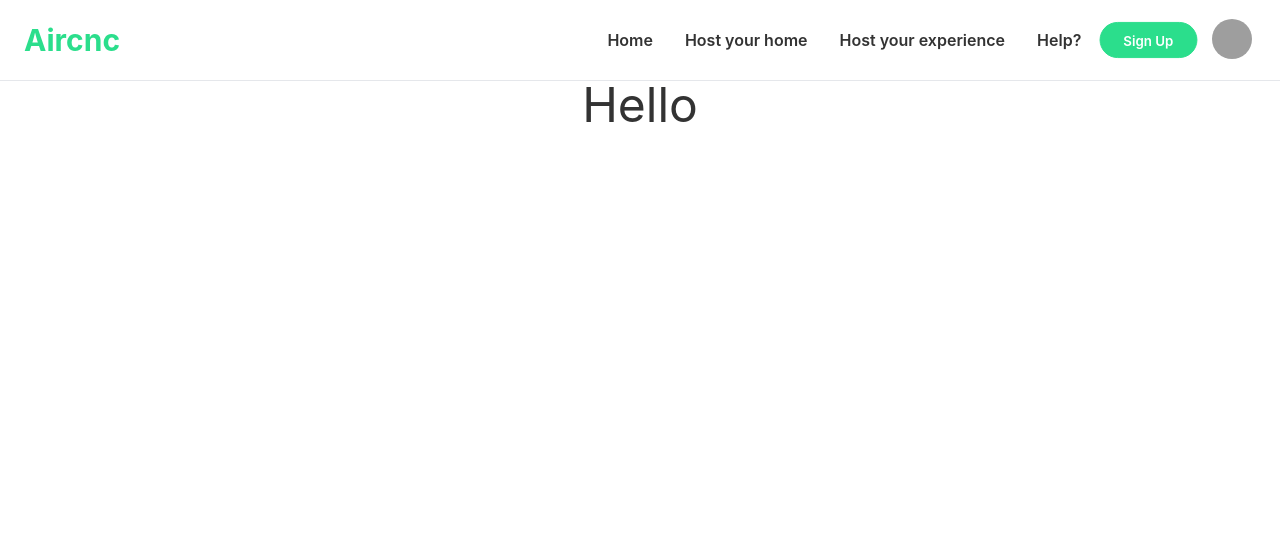
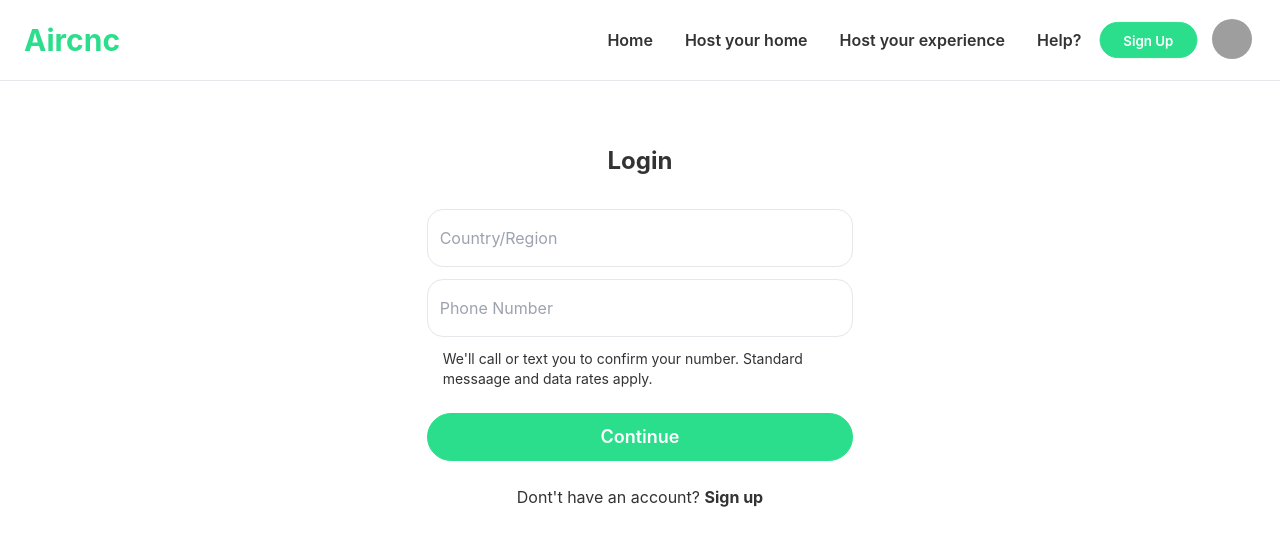
Before and after one commit to CodeWithShamim/air-cnc, a React (Create React App) app: page /login in a window 1280 px wide. Shown: the top 546 px of the page. Built offline with nearby package versions, Linux system fonts and the light colour scheme; grey boxes are pictures that could not be loaded.

Commit message:
Login page added

```diff
--- a/src/App.js
+++ b/src/App.js
@@ -1,11 +1,15 @@
+import { Route, Routes } from "react-router-dom";
 import "./App.css";
+import Login from "./pages/Login/Login";
 import Header from "./pages/Shared/Header";
 
 function App() {
   return (
     <div className="App">
       <Header />
-      <h1 className="text-5xl">Hello</h1>
+      <Routes>
+        <Route path="/login" element={<Login />}></Route>
+      </Routes>
     </div>
   );
 }
--- /dev/null
+++ b/src/pages/Login/Login.js
@@ -0,0 +1,39 @@
+import React from "react";
+
+const Login = () => {
+  return (
+    <div className="flex justify-center min-h-screen mt-16">
+      <div className="flex flex-col w-4/5 md:w-2/4 lg:w-1/3">
+        <h1 className="text-2xl font-bold pb-8">Login</h1>
+
+        <input
+          className="border border-gray-200 outline-none rounded-2xl py-4 px-3"
+          type="text"
+          name="phone"
+          id="phone"
+          placeholder="Country/Region"
+        />
+        <input
+          className="border border-gray-200 outline-none rounded-2xl py-4 px-3 my-3 "
+          type="text"
+          name="phone"
+          id="phone"
+          placeholder="Phone Number"
+        />
+        <p className="text-left ml-4 text-sm">
+          We'll call or text you to confirm your number. Standard messaage and
+          data rates apply.
+        </p>
+
+        <button className="btn btn-primary rounded-full text-base-100 capitalize text-lg my-6">
+          Continue
+        </button>
+        <p>
+          Dont't have an account? <span className="font-bold">Sign up</span>
+        </p>
+      </div>
+    </div>
+  );
+};
+
+export default Login;
--- /dev/null
+++ b/src/pages/Login/Signup.js
@@ -0,0 +1,11 @@
+import React from "react";
+
+const Signup = () => {
+  return (
+    <div>
+      <h1>This is sign up</h1>
+    </div>
+  );
+};
+
+export default Signup;
--- a/src/pages/Shared/Header.js
+++ b/src/pages/Shared/Header.js
@@ -99,7 +99,9 @@ const Header = () => {
                 <Link to="">Settings</Link>
               </li>
               <li>
-                <button>Login</button>
+                <Link to="/login">
+                  <button>Login</button>
+                </Link>
               </li>
             </ul>
           </div>
```
